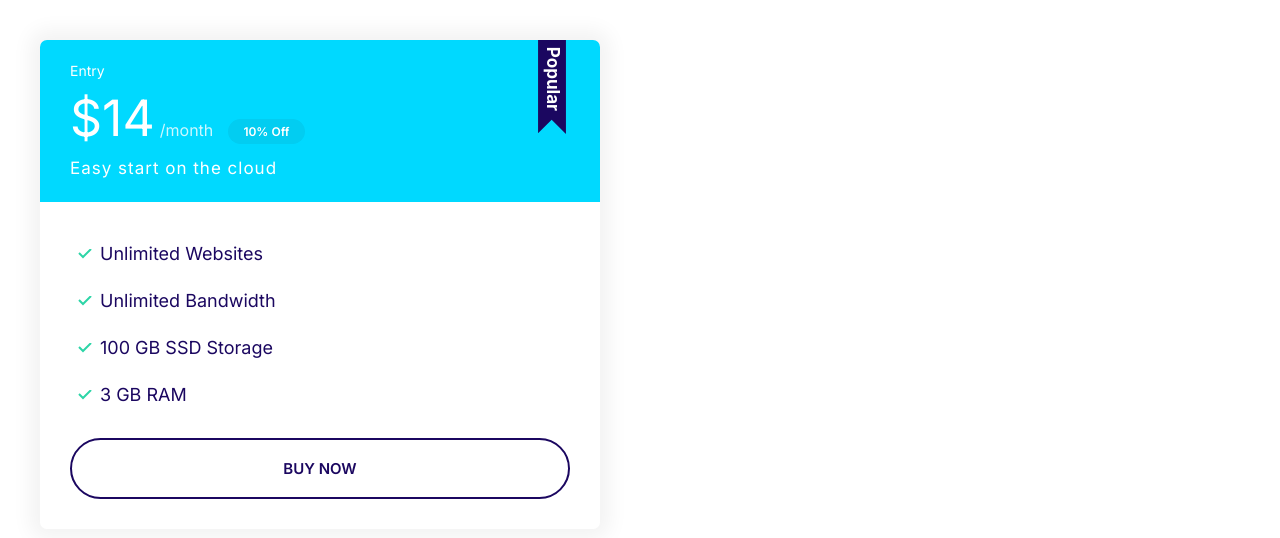
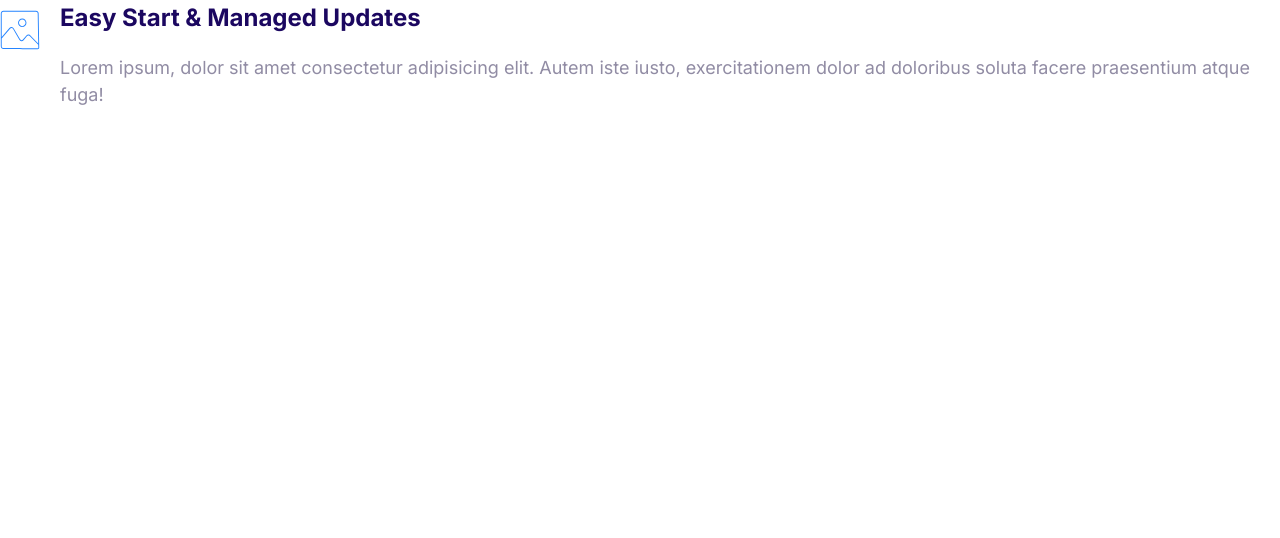
Before and after one commit to imArslanJavaScriptor/Arslan-Cloned-Moshify-Website, a plain HTML site: page index.html in a window 1280 px wide. Drawn offline with Linux system fonts and the light colour scheme.

Commit message:
Define styles for media component.

```diff
--- a/CSS/styles.css
+++ b/CSS/styles.css
@@ -361,3 +361,20 @@ a {
     font-size: 1.7rem;
   }
 }
+
+/* Media */
+.media {
+  display: flex;
+}
+
+.media__title {
+  margin-top: 0;
+}
+
+.media__body {
+  margin: 0 2rem;
+}
+
+.media__image {
+  margin-top: 1rem;
+}
--- a/index.html
+++ b/index.html
@@ -12,26 +12,17 @@
 </head>
 
 <body>
-    <div style="width: 50%; padding: 4rem;">
-        <div class="plan plan--popular">
-            <div class="card card--secondary">
-                <header class="card__header">
-                    <h3 class="plan__name"> Entry</h3>
-                    <span class="plan__price">$14</span>
-                    <span class="plan__billing-cycle">/month</span>
-                    <span class="badge badge--secondary badge--small">10% Off</span>
-                    <span class="plan__description">Easy start on the cloud</span>
-                </header>
-                <div class="card__body">
-                    <ul class="list list--tick">
-                        <li class="list__item">Unlimited Websites</li>
-                        <li class="list__item">Unlimited Bandwidth</li>
-                        <li class="list__item">100 GB SSD Storage</li>
-                        <li class="list__item">3 GB RAM</li>
-                    </ul>
-                    <button class="btn btn--outline btn--block">Buy Now</button>
-                </div>
-            </div>
+    <div class="media">
+        <div class="media__image">
+            <svg class="icon icon--primary">
+                <use xlink:href="images/sprite.svg#snap"></use>
+            </svg>
+        </div>
+        <div class="media__body">
+            <h3 class="media__title">Easy Start & Managed Updates</h3>
+            <p>
+                Lorem ipsum, dolor sit amet consectetur adipisicing elit. Autem iste iusto, exercitationem dolor ad doloribus soluta facere praesentium atque fuga!
+            </p>
         </div>
     </div>
 </body>
```
Also changed, not shown: Components/media.html (added, +13 -0 lines).
